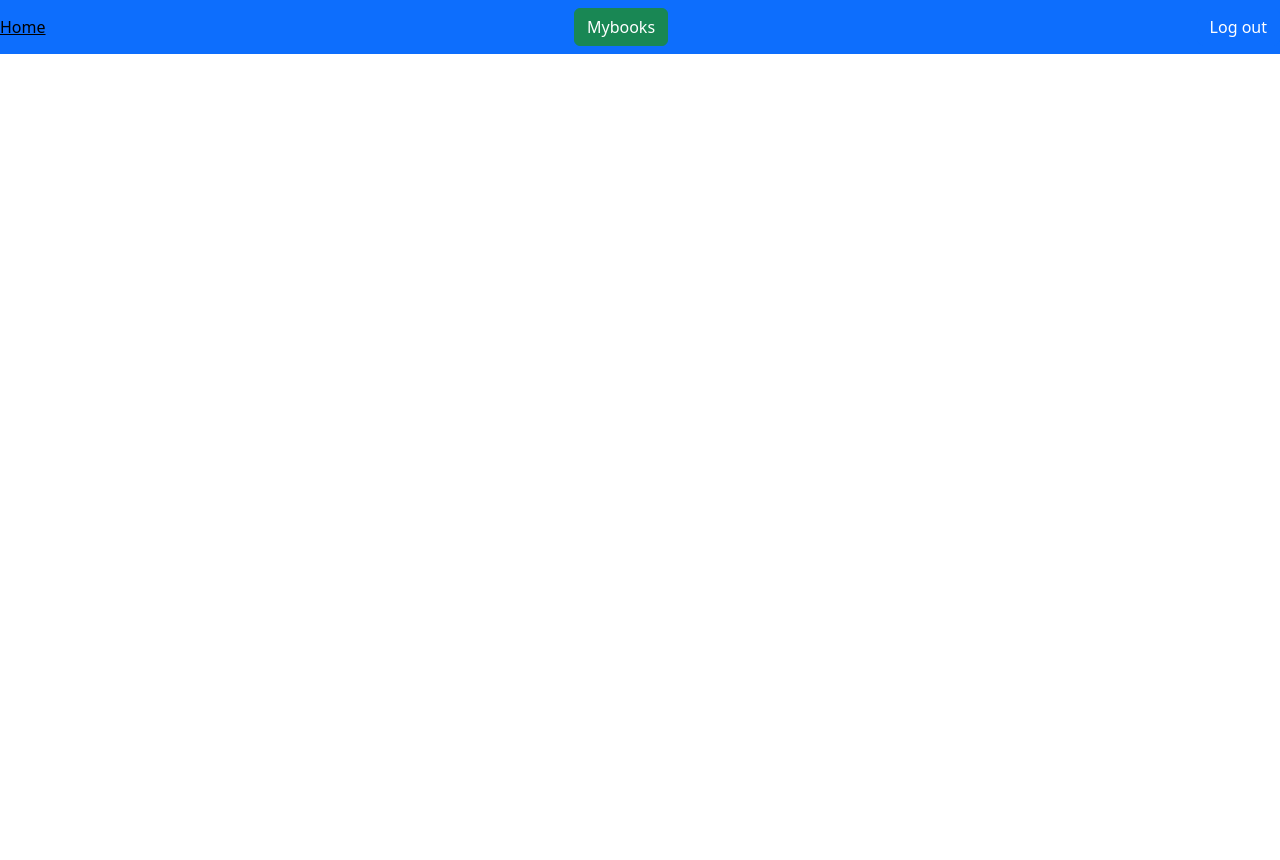
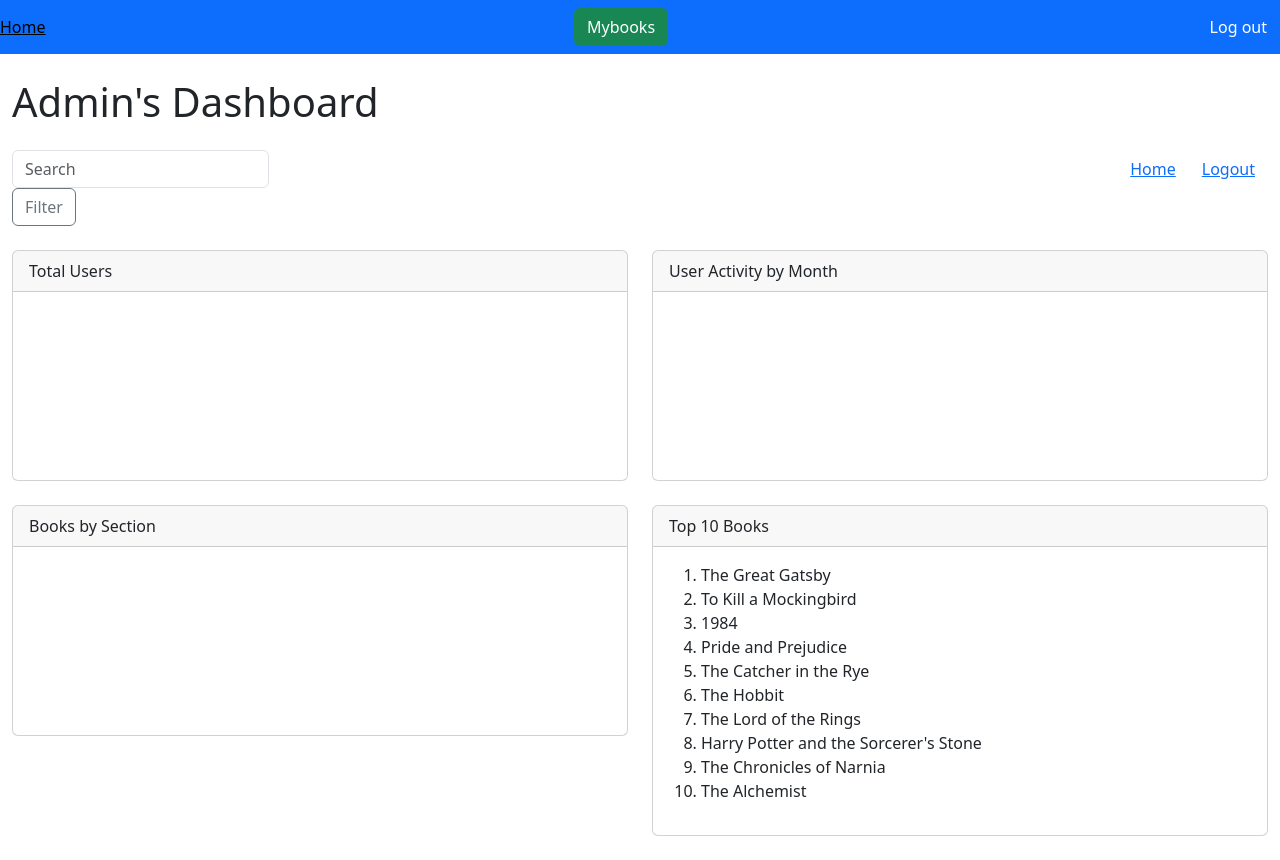
Before and after one commit to Janarthanan-Gnanamurthy/MAD-2, a Vue app in the folder Frontend/: page /admin/stats in a window 1280 px wide. Before the commit the page ends 800 px from the top, so only its background shows below. Built offline with nearby package versions, Linux system fonts and the light colour scheme.

Commit message:
added admin stats page

```diff
--- a/Frontend/src/router/index.js
+++ b/Frontend/src/router/index.js
@@ -47,6 +47,11 @@ const router = createRouter({
       component: () => import('../views/AdminView.vue')
     },
     {
+      path: '/admin/stats',
+      name: 'adminstats',
+      component: () => import('../views/AdminStatsView.vue')
+    },
+    {
       path: '/Testing',
       name: 'testing',
       component: () => import('../views/TestingView.vue')
--- /dev/null
+++ b/Frontend/src/views/AdminStatsView.vue
@@ -0,0 +1,210 @@
+<template>
+    <div class="container-fluid">
+      <div class="row">
+        <div class="col-12">
+          <h1 class="my-4">Admin's Dashboard</h1>
+          <div class="d-flex justify-content-between mb-4">
+            <div class="form-inline">
+              <input
+                class="form-control mr-2"
+                type="text"
+                placeholder="Search"
+              />
+              <button class="btn btn-outline-secondary">Filter</button>
+            </div>
+            <div>
+              <a href="#" class="btn btn-link">Home</a>
+              <a href="#" class="btn btn-link">Logout</a>
+            </div>
+          </div>
+        </div>
+      </div>
+      <div class="row">
+        <div class="col-md-6">
+          <div class="card mb-4">
+            <div class="card-header">Total Users</div>
+            <div class="card-body">
+              <div class="d-flex justify-content-center">
+                <div class="chart-container">
+                  <canvas ref="totalUsersChart"></canvas>
+                </div>
+              </div>
+            </div>
+          </div>
+        </div>
+        <div class="col-md-6">
+          <div class="card mb-4">
+            <div class="card-header">User Activity by Month</div>
+            <div class="card-body">
+              <div class="d-flex justify-content-center">
+                <div class="chart-container">
+                  <canvas ref="userActivityChart"></canvas>
+                </div>
+              </div>
+            </div>
+          </div>
+        </div>
+      </div>
+      <div class="row">
+        <div class="col-md-6">
+          <div class="card mb-4">
+            <div class="card-header">Books by Section</div>
+            <div class="card-body">
+              <div class="d-flex justify-content-center">
+                <div class="chart-container">
+                  <canvas ref="booksBySectionChart"></canvas>
+                </div>
+              </div>
+            </div>
+          </div>
+        </div>
+        <div class="col-md-6">
+          <div class="card mb-4">
+            <div class="card-header">Top 10 Books</div>
+            <div class="card-body">
+              <ol>
+                <li v-for="book in topBooks" :key="book.id">{{ book.title }}</li>
+              </ol>
+            </div>
+          </div>
+        </div>
+      </div>
+    </div>
+  </template>
+
+  <script>
+  import Chart from 'chart.js/auto';
+
+  export default {
+    name: 'AdminStats',
+    data() {
+      return {
+				"totalUsers": [
+					{ "date": "2022-01-01", "count": 100 },
+					{ "date": "2022-02-01", "count": 120 },
+					{ "date": "2022-03-01", "count": 150 },
+					{ "date": "2022-04-01", "count": 180 },
+					{ "date": "2022-05-01", "count": 200 },
+					{ "date": "2022-06-01", "count": 220 }
+				],
+				"userActivity": [
+					{ "month": "January", "count": 500 },
+					{ "month": "February", "count": 600 },
+					{ "month": "March", "count": 700 },
+					{ "month": "April", "count": 800 },
+					{ "month": "May", "count": 900 },
+					{ "month": "June", "count": 1000 }
+				],
+				"booksBySection": [
+					{ "section": "Fiction", "count": 200 },
+					{ "section": "Non-Fiction", "count": 150 },
+					{ "section": "Biography", "count": 100 },
+					{ "section": "Science", "count": 80 },
+					{ "section": "Technology", "count": 120 },
+					{ "section": "History", "count": 90 }
+				],
+				"topBooks": [
+					{ "id": 1, "title": "The Great Gatsby" },
+					{ "id": 2, "title": "To Kill a Mockingbird" },
+					{ "id": 3, "title": "1984" },
+					{ "id": 4, "title": "Pride and Prejudice" },
+					{ "id": 5, "title": "The Catcher in the Rye" },
+					{ "id": 6, "title": "The Hobbit" },
+					{ "id": 7, "title": "The Lord of the Rings" },
+					{ "id": 8, "title": "Harry Potter and the Sorcerer's Stone" },
+					{ "id": 9, "title": "The Chronicles of Narnia" },
+					{ "id": 10, "title": "The Alchemist" }
+				]
+      };
+    },
+    mounted() {
+      // this.fetchAdminStats();
+    },
+    methods: {
+      // async fetchAdminStats() {
+      //   try {
+      //     const response = await axios.get('/api/admin/stats', {
+      //       headers: {
+      //         Authorization: `Bearer ${this.jwtToken}`,
+      //       },
+      //     });
+      //     const adminData = response.data;
+      //     this.totalUsersData = adminData.totalUsers;
+      //     this.userActivityData = adminData.userActivity;
+      //     this.booksBySectionData = adminData.booksBySection;
+      //     this.topBooks = adminData.topBooks;
+      //     this.renderCharts();
+      //   } catch (error) {
+      //     console.error('Error fetching admin stats:', error);
+      //   }
+      // },
+      renderCharts() {
+        const totalUsersCtx = this.$refs.totalUsersChart.getContext('2d');
+        const totalUsersChart = new Chart(totalUsersCtx, {
+          type: 'line',
+          data: {
+            labels: this.totalUsersData.map(item => item.date),
+            datasets: [
+              {
+                label: 'Total Users',
+                data: this.totalUsersData.map(item => item.count),
+                backgroundColor: 'rgba(54, 162, 235, 0.5)',
+                borderColor: 'rgba(54, 162, 235, 1)',
+                borderWidth: 1,
+              },
+            ],
+          },
+        });
+
+        const userActivityCtx = this.$refs.userActivityChart.getContext('2d');
+        const userActivityChart = new Chart(userActivityCtx, {
+          type: 'doughnut',
+          data: {
+            labels: this.userActivityData.map(item => item.month),
+            datasets: [
+              {
+                data: this.userActivityData.map(item => item.count),
+                backgroundColor: [
+                  '#FF6384',
+                  '#36A2EB',
+                  '#FFCE56',
+                  '#5cb85c',
+                  '#d9534f',
+                  '#f0ad4e',
+                ],
+              },
+            ],
+          },
+        });
+
+        const booksBySectionCtx = this.$refs.booksBySectionChart.getContext('2d');
+        const booksBySectionChart = new Chart(booksBySectionCtx, {
+          type: 'pie',
+          data: {
+            labels: this.booksBySectionData.map(item => item.section),
+            datasets: [
+              {
+                data: this.booksBySectionData.map(item => item.count),
+                backgroundColor: [
+                  '#FF6384',
+                  '#36A2EB',
+                  '#FFCE56',
+                  '#5cb85c',
+                  '#d9534f',
+                  '#f0ad4e',
+                ],
+              },
+            ],
+          },
+        });
+      },
+    },
+  };
+  </script>
+
+  <style scoped>
+  .chart-container {
+    max-width: 500px;
+    max-height: 400px;
+  }
+  </style>
```
